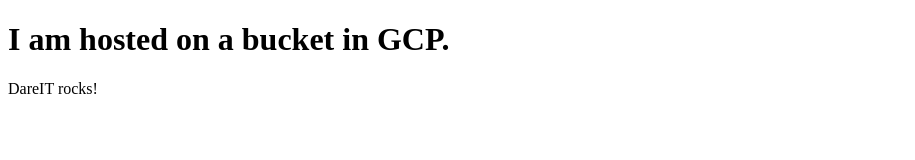
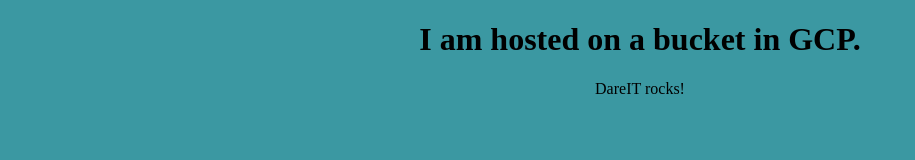
Before and after one commit to Karo129/cloud_challenge, a plain HTML site: page task_2/index.html in a window 1280 px wide. Shown: the whole page, without its empty margins (0-915 px from the left). Drawn offline with Linux system fonts and the light colour scheme.

Commit message:
feat: changed styles in index

```diff
--- a/task_2/index.html
+++ b/task_2/index.html
@@ -3,8 +3,10 @@
   <head>
     <title>Hello World: Static Website</title>
   </head>
-  <body>
-    <h1>I am hosted on a bucket in GCP.</h1>
-    <p>DareIT rocks!</p>
+  <body bgcolor="#3B98A2">
+    <header align=center>
+      <h1>I am hosted on a bucket in GCP.</h1>
+      <p>DareIT rocks!</p>
+    </header>
   </body>
 </html>
```
